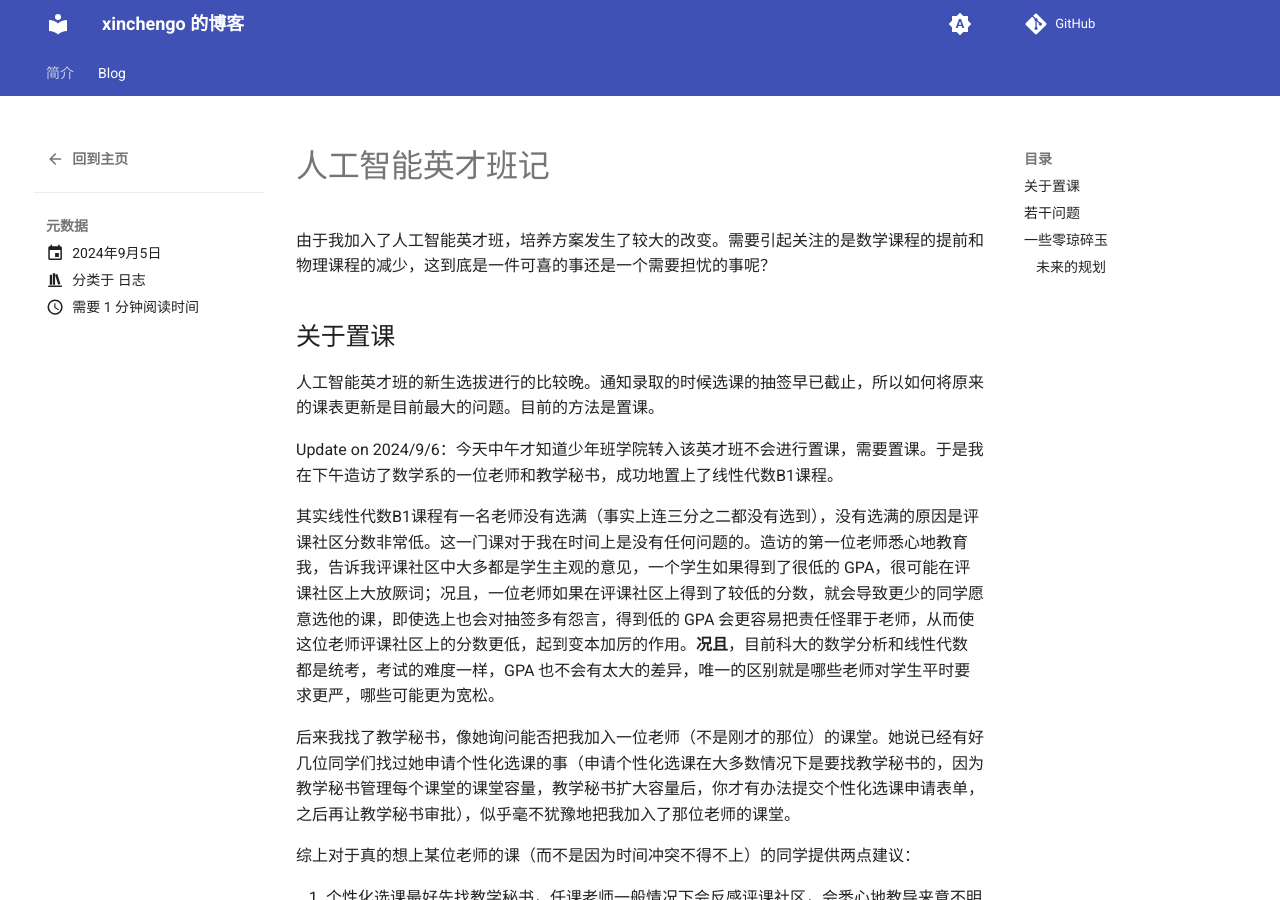
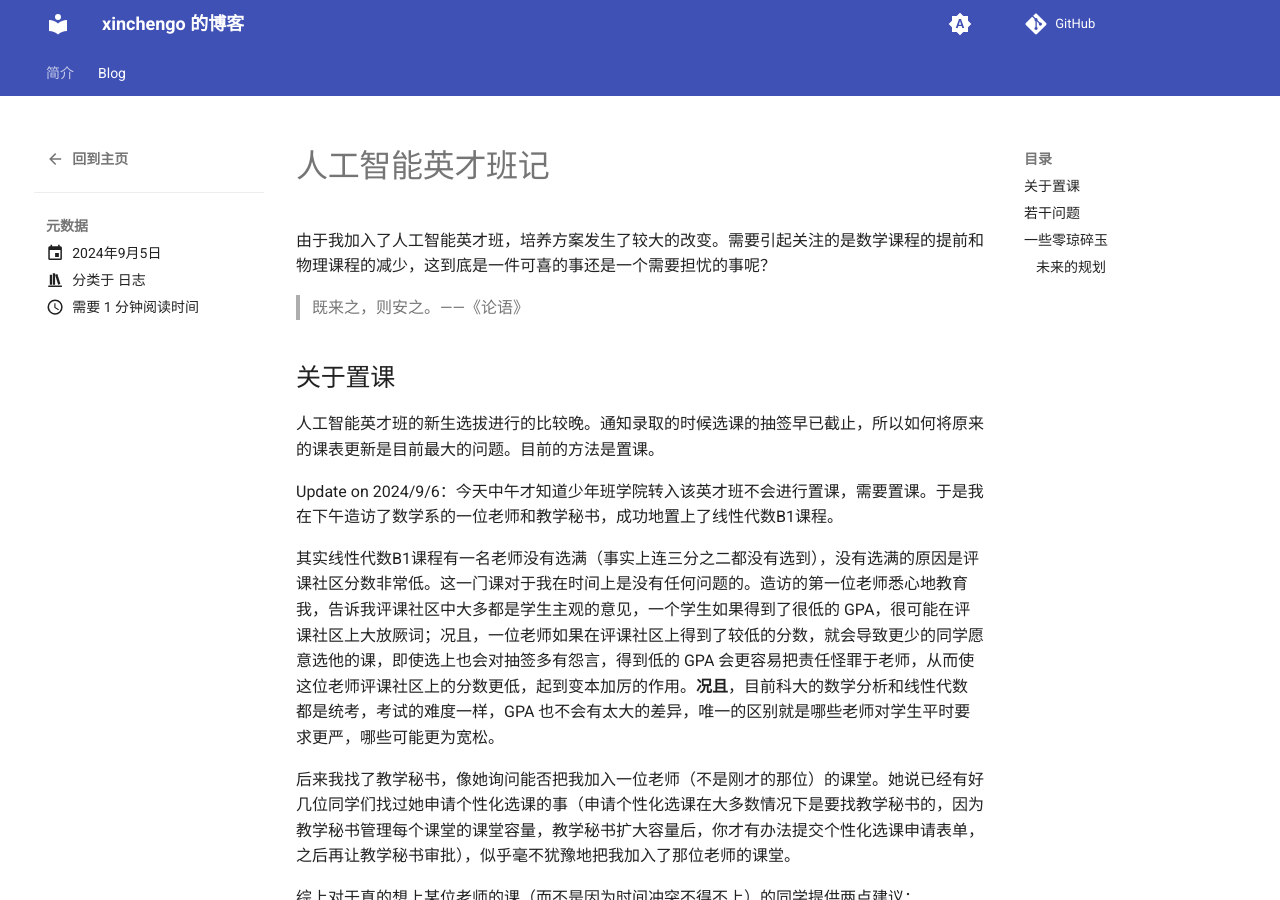
Before and after one commit to xinchengo/xinchengo.github.io, an MkDocs documentation site: the page built from docs/blog/posts/20240905-1-ai-class.md, in a window 1280 px wide and 900 px high. Built offline with MkDocs 1.6.1 and Material for MkDocs 9.7.7, drawn with Linux system fonts in a browser that asks for light colours; comment, search, counter and statistics services are not loaded.

Commit message:
Add single line

```diff
--- a/docs/blog/posts/20240905-1-ai-class.md
+++ b/docs/blog/posts/20240905-1-ai-class.md
@@ -11,6 +11,8 @@ tags:
 由于我加入了人工智能英才班，培养方案发生了较大的改变。需要引起关注的是数学课程的提前和物理课程的减少，这到底是一件可喜的事还是一个需要担忧的事呢？
 
 <!-- more -->
+
+> 既来之，则安之。——《论语》
 
 ## 关于置课
 
```
